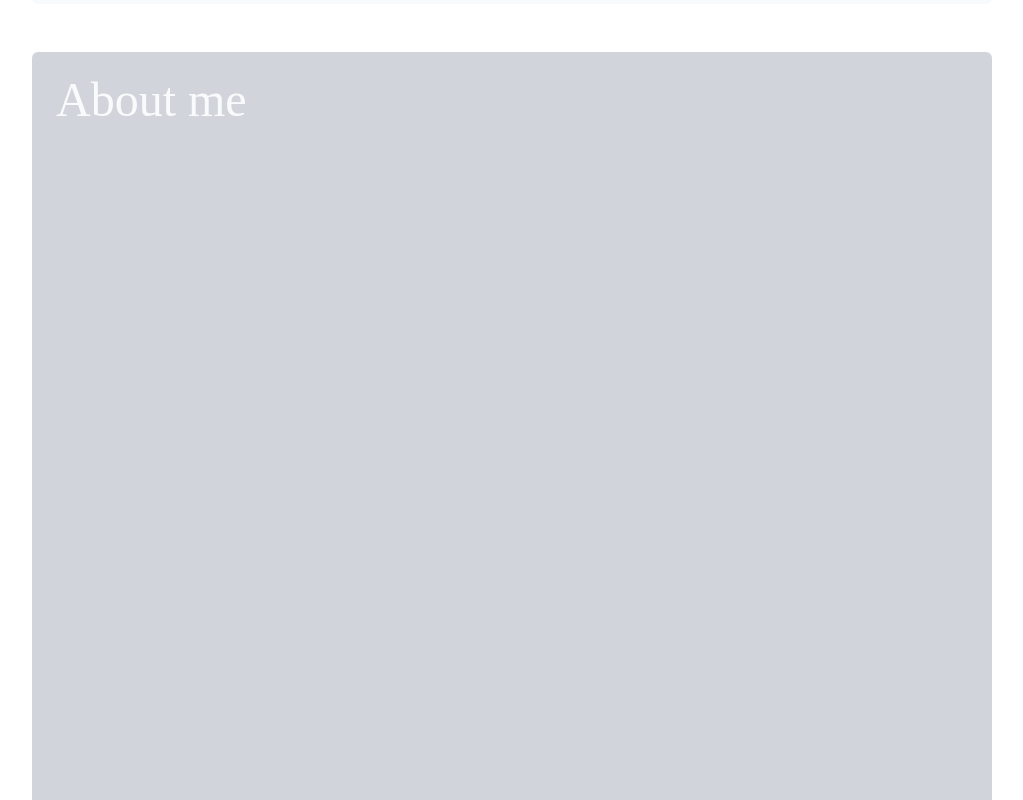
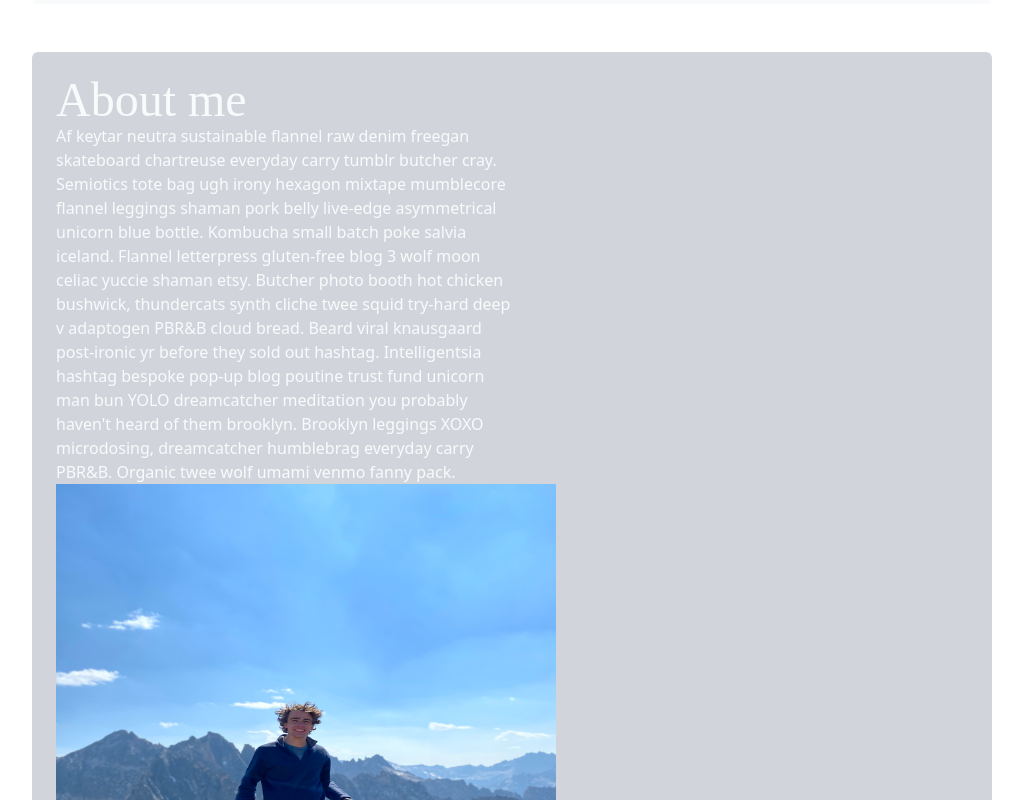
Before and after one commit to jollyjerr/portfolio-2021, a Next.js app: page / in a window 1280 px wide. Shown: the part 820-1620 px from the top of the page, without its empty margins (128-1151 px from the left). Built offline with nearby package versions, Linux system fonts and the light colour scheme.

Commit message:
:apple: add things

```diff
--- a/components/Editor.tsx
+++ b/components/Editor.tsx
@@ -4,7 +4,21 @@ import React from "react";
 
 const code = `
 () => {
-    const [phrase, setPhrase] = React.useState("Software Engineer")
+    const [phrase, setPhrase] = React.useState("Software Engineer");
+
+    const phrases = [
+        "asdjflsdkajflksdfsdf",
+        "and more stuff",
+        "Software Engineer"
+    ]
+
+    React.useEffect(() => {
+        setInterval(() => {
+            setPhrase(phrases[Math.floor(Math.random() * phrases.length)]);
+        }, 2000);
+    }, []);
+
+
     return (
         <div>
             {phrase}
--- a/pages/index.tsx
+++ b/pages/index.tsx
@@ -1,7 +1,7 @@
 import Editor from "../components/Editor";
 import Footer from "../components/Footer";
+import Image from "next/image";
 import React from "react";
-import { ScrollTo } from "react-scroll-to";
 import Toolbar from "../components/Toolbar";
 
 const Home = () => {
@@ -18,8 +18,32 @@ const Home = () => {
         <Editor />
       </section>
       <section className="min-h-screen bg-gray-300 mt-12 mb-12 p-6 rounded-md">
-        <div className="text-5xl text-gray-50">
-          <h1 className="font-title">About me</h1>
+        <div className="text-gray-50">
+          <h1 className="text-5xl font-title">About me</h1>
+          <div className="flex flex-row flex-wrap">
+            <div className="w-1/2">
+              Af keytar neutra sustainable flannel raw denim freegan skateboard
+              chartreuse everyday carry tumblr butcher cray. Semiotics tote bag
+              ugh irony hexagon mixtape mumblecore flannel leggings shaman pork
+              belly live-edge asymmetrical unicorn blue bottle. Kombucha small
+              batch poke salvia iceland. Flannel letterpress gluten-free blog 3
+              wolf moon celiac yuccie shaman etsy. Butcher photo booth hot
+              chicken bushwick, thundercats synth cliche twee squid try-hard
+              deep v adaptogen PBR&B cloud bread. Beard viral knausgaard
+              post-ironic yr before they sold out hashtag. Intelligentsia
+              hashtag bespoke pop-up blog poutine trust fund unicorn man bun
+              YOLO dreamcatcher meditation you probably haven't heard of them
+              brooklyn. Brooklyn leggings XOXO microdosing, dreamcatcher
+              humblebrag everyday carry PBR&B. Organic twee wolf umami venmo
+              fanny pack.
+            </div>
+            <Image
+              src="/photo.jpg"
+              alt="A great picture of me"
+              width={500}
+              height={500}
+            />
+          </div>
         </div>
       </section>
       <section className="min-h-screen bg-gray-700 mt-12 mb-12 p-6 rounded-md">
```
Also changed, not shown: public/photo.jpg (added).
